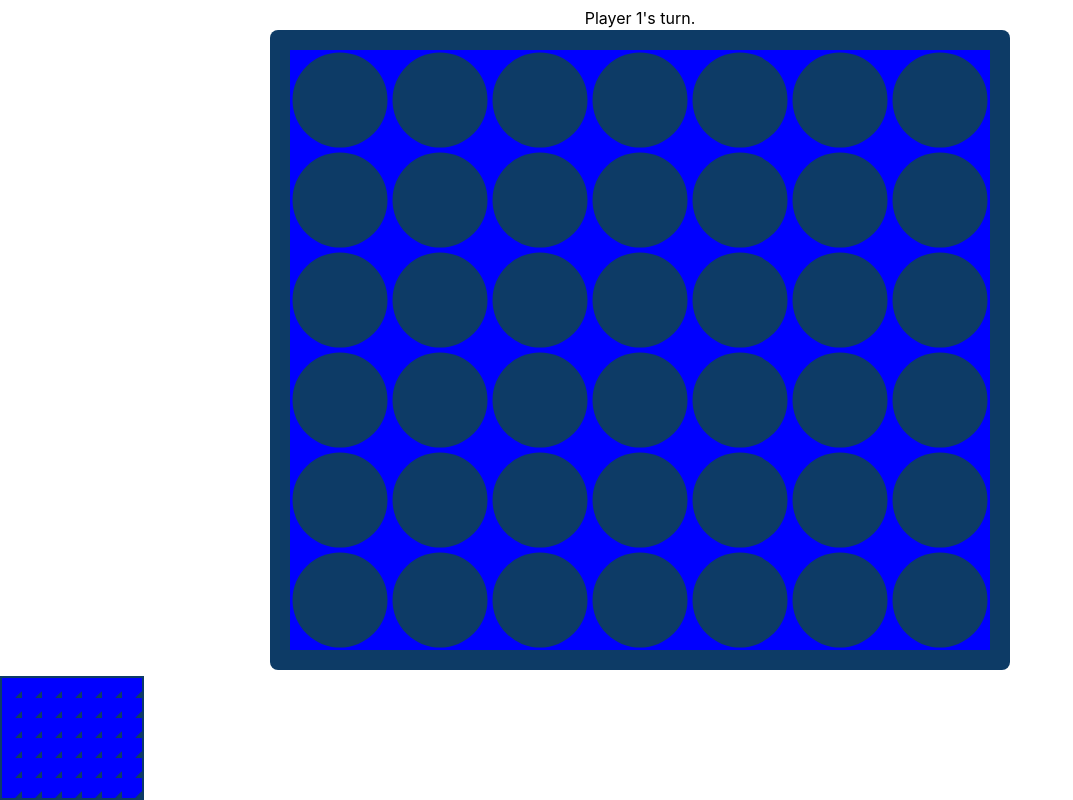
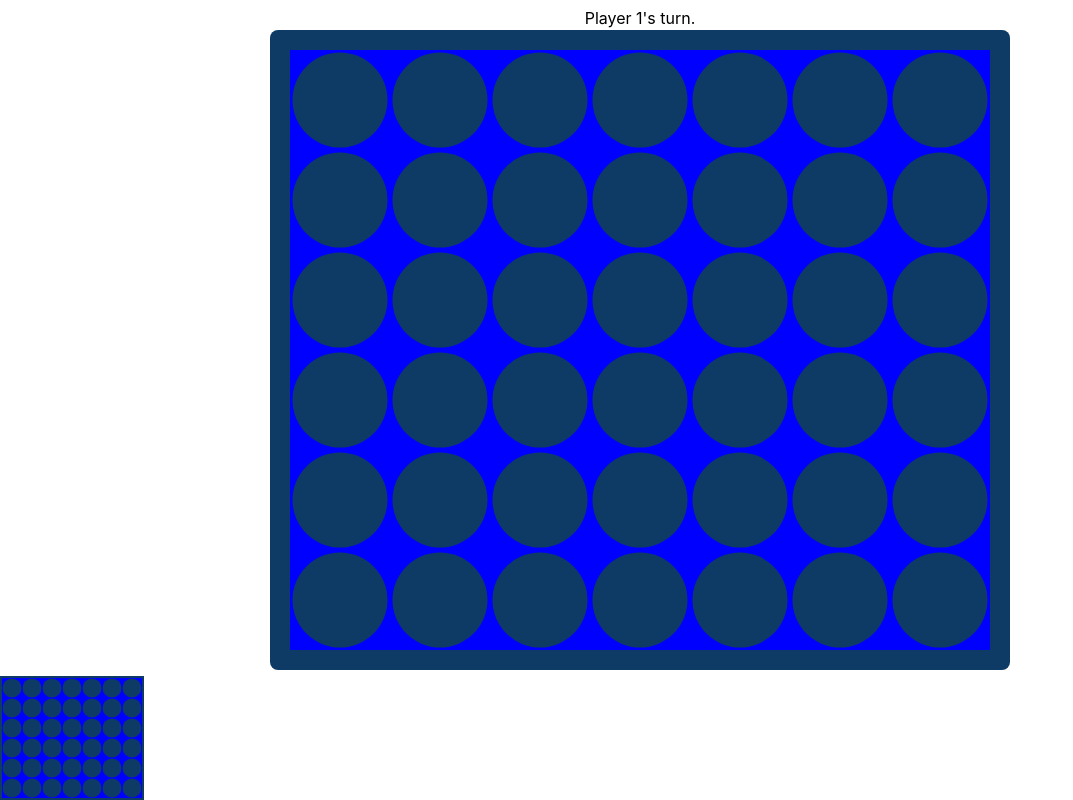
Before and after one commit to jonfelixrico/connect-four-react, a React (Create React App) app: page / in a window 1280 px wide. Shown: the whole page, without its empty margins (0-1073 px from the left). Built offline with nearby package versions, Linux system fonts and the light colour scheme.

Commit message:
Fix id problem with the SVGs

```diff
--- a/src/components/grid/Cell.tsx
+++ b/src/components/grid/Cell.tsx
@@ -1,4 +1,5 @@
-import { FC } from 'react'
+import { uniqueId } from 'lodash'
+import { FC, useEffect, useState } from 'react'
 
 interface CellBaseProps {
   frameColor: string
@@ -11,10 +12,13 @@ interface CellBaseProps {
  * This component will create a "cell" with a transparent center.
  */
 const CellBase: FC<CellBaseProps> = ({ frameColor, frameSize, discSize }) => {
+  const [id, setId] = useState<string>('')
+  useEffect(() => setId(uniqueId()), [])
+
   return (
     <svg width={frameSize} height={frameSize}>
       <defs>
-        <mask id="hole">
+        <mask id={id}>
           <rect width={frameSize} height={frameSize} fill="white" />
           <circle
             r={discSize / 2}
@@ -29,7 +33,7 @@ const CellBase: FC<CellBaseProps> = ({ frameColor, frameSize, discSize }) => {
       <rect
         width={frameSize}
         height={frameSize}
-        mask="url(#hole)"
+        mask={`url(#${id})`}
         fill={frameColor}
       />
     </svg>
```
